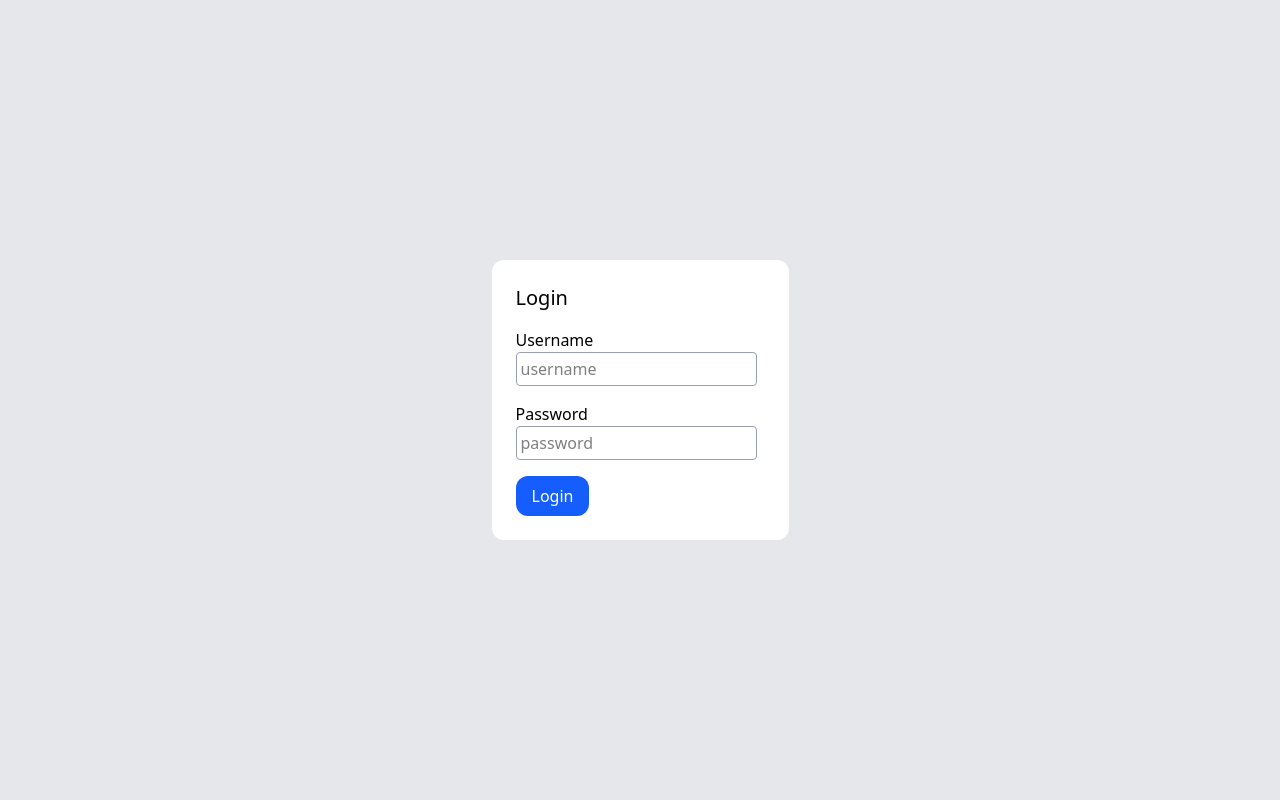
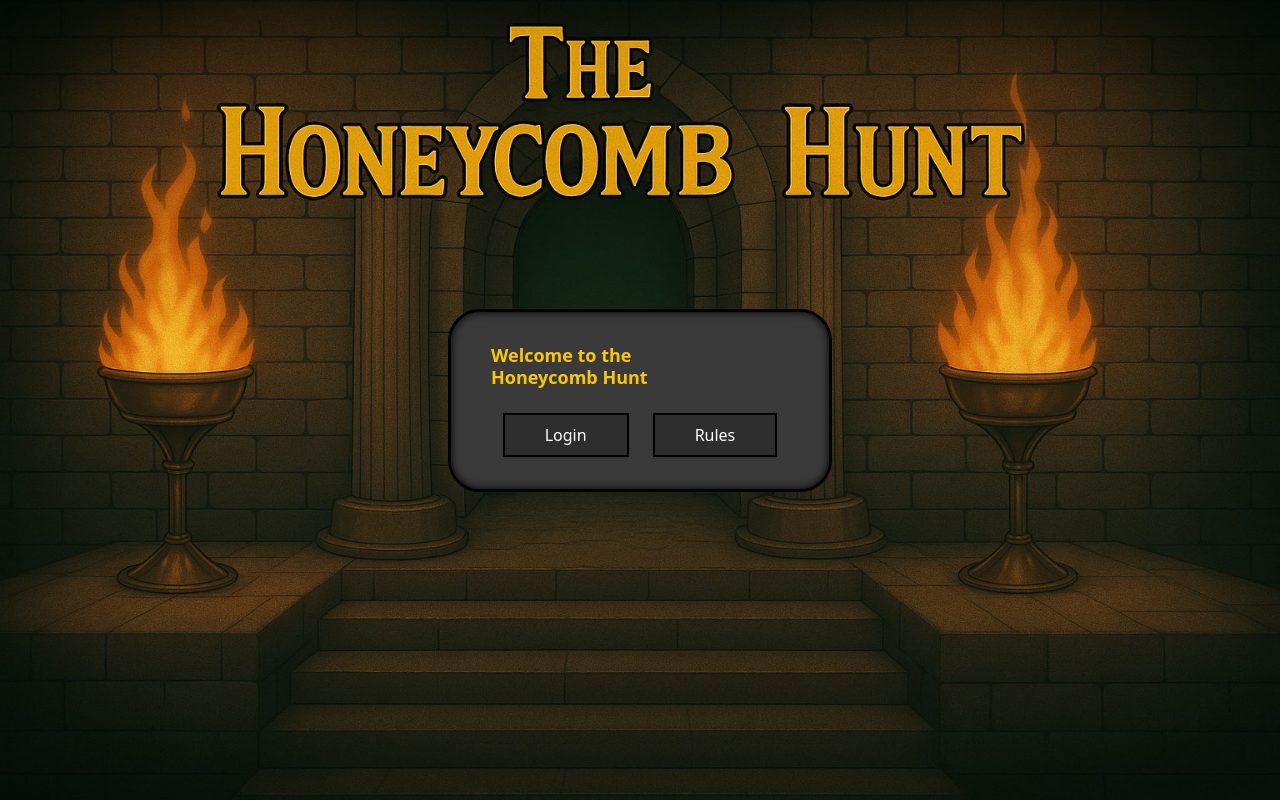
Before and after one commit to MatsVingerhoets/osrs-bingo, a Next.js app: page /login in a window 1280 px wide. Built offline with nearby package versions, Linux system fonts and the light colour scheme.

Commit message:
changed login page

```diff
--- a/docker-compose.yml
+++ b/docker-compose.yml
@@ -7,7 +7,7 @@ services:
     ports:
       - 3000:3000
     volumes:
-      - ${SSH_PATH}:/root/.ssh:ro
+      - ~/.ssh:/root/.ssh:ro
       - osrs-bingo-data:/osrs-bingo
       - ${ZSHRC_PATH:-/dev/null}:/root/.zshrc
       - ${NEOVIM_CONFIG_PATH:-/dev/null}:/root/.config/nvim
--- a/src/app/login/components/LoginForm.tsx
+++ b/src/app/login/components/LoginForm.tsx
@@ -1,10 +1,11 @@
 "use client";
 import { login } from "@/actions/auth";
 import { Button, Field, Label } from "@headlessui/react";
+import Image from "next/image";
 import { useState } from "react";
 
 export default function LoginForm() {
-
+  const [isLoggingIn, setIsLoggingIn] = useState(false)
   const [form, setForm] = useState<{ username: string, password: string }>({ username: "", password: "" })
   const [error, setError] = useState("")
   const handleInputChange = (field: string, value: string) => {
@@ -17,28 +18,75 @@ export default function LoginForm() {
     }
   }
   return (
+
+    <div className="relative w-screen h-screen">
+      {/* Background image */}
+      <Image
+        src="/image0.jpg"
+        alt="login background image"
+        fill
+        priority
+      />
       <form onSubmit={(e) => {
         e.preventDefault();
         handleSubmit()
       }}>
+        {/* <Field> */}
+        {/*   <Label className="w-52"> */}
+        {/*     Username */}
+        {/*   </Label> */}
+        {/*   <div> */}
+        {/*     <input className="border border-gray-400 rounded p-1 mr-2" value={form?.username} onChange={(e) => handleInputChange("username", e.target.value)} type="string" placeholder="username" name="username" /> */}
+        {/*   </div> */}
+        {/* </Field> */}
+        {/* <Field className="mt-4"> */}
+        {/*   <Label> */}
+        {/*     Password */}
+        {/*   </Label> */}
+        {/*   <div> */}
+        {/*     <input className="border border-gray-400 rounded p-1 mr-2" value={form?.password} onChange={(e) => handleInputChange("password", e.target.value)} type="password" placeholder="password" name="password" /> */}
+        {/*   </div> */}
+        {/* </Field> */}
+        {/* <Button type="submit" className="cursor-pointer px-4 py-2 bg-blue-600 text-white rounded-xl mt-4">Login</Button> */}
+        <div className="absolute inset-0 flex items-center justify-center z-10">
+          <div className="min-w-96 bg-[#3a3a3a] border-[3px] border-black px-10 py-8 rounded-4xl shadow-[inset_0_0_8px_#000]">
+            <h1 className="text-yellow-400 text-lg font-bold mb-6 leading-tight">
+              Welcome to the<br />Honeycomb Hunt
+            </h1>
+            {isLoggingIn ? (
+              <>
                 <Field>
-        <Label className="w-52">
-          Username
-        </Label>
-        <div>
-          <input className="border border-gray-400 rounded p-1 mr-2" value={form?.username} onChange={(e) => handleInputChange("username", e.target.value)} type="string" placeholder="username" name="username" />
+                  <Label className='text-yellow-400'>Username</Label>
+                  <div className='px-2 py-2 bg-[#2e2e2e] text-white border-2 border-black shadow hover:bg-[#444] transition'>
+                    <input></input>
                   </div>
                 </Field>
-      <Field className="mt-4">
-        <Label>
-          Password
-        </Label>
-        <div>
-          <input className="border border-gray-400 rounded p-1 mr-2" value={form?.password} onChange={(e) => handleInputChange("password", e.target.value)} type="password" placeholder="password" name="password" />
+
+                <Field>
+                  <Label className='text-yellow-400'>Password</Label>
+                  <div className='px-2 py-2 bg-[#2e2e2e] text-white border-2 border-black shadow hover:bg-[#444] transition'>
+                    <input></input>
                   </div>
                 </Field>
-      <Button type="submit" className="cursor-pointer px-4 py-2 bg-blue-600 text-white rounded-xl mt-4">Login</Button>
+                <div className="mt-6 flex">
+                  <Button onClick={() => setIsLoggingIn(false)} type="button" className="flex-1 mr-4 cursor-pointer px-10 py-2 bg-[#2e2e2e] text-white border-2 border-black shadow hover:bg-[#444] transition">Cancel</Button>
+                  <Button type="submit" className="flex-1 cursor-pointer px-10 py-2 bg-[#2e2e2e] text-white border-2 border-black shadow hover:bg-[#444] transition">Login</Button>
+                </div>
                 {error && <p className="text-red-500 text-sm leading-4">{error}</p>}
+              </>
+            ) :
+              <div className="flex gap-6 justify-center">
+                <button onClick={() => setIsLoggingIn(true)} className="cursor-pointer px-10 py-2 bg-[#2e2e2e] text-white border-2 border-black shadow hover:bg-[#444] transition">
+                  Login
+                </button>
+                <button className="cursor-pointer px-10 py-2 bg-[#2e2e2e] text-white border-2 border-black shadow hover:bg-[#444] transition">
+                  Rules
+                </button>
+              </div>
+            }
+          </div>
+        </div>
       </form>
+    </div>
   );
 }
--- a/src/app/login/page.tsx
+++ b/src/app/login/page.tsx
@@ -3,10 +3,7 @@ import LoginForm from "./components/LoginForm";
 const LoginPage = async () => {
   return (
     <div className="min-h-screen w-full flex items-center justify-center">
-      <div className="bg-white rounded-xl p-6">
-        <h1 className="text-xl mb-4">Login</h1>
-        <LoginForm />
-      </div>
+      <LoginForm />
     </div>
   );
 };
```
Also changed, not shown: public/image0.jpg (added), 1 other file (tests, documents, lock files or other folders). Lines whose indentation alone changed are shown as unchanged.
